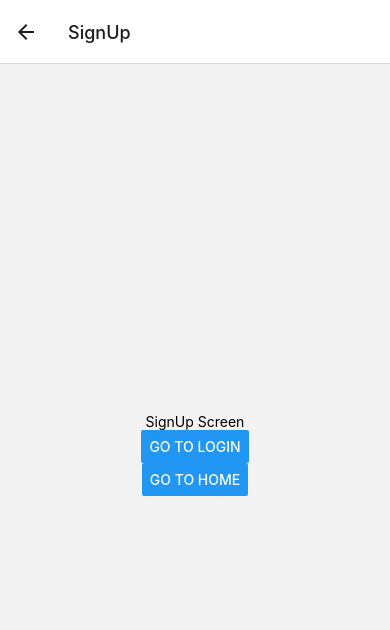
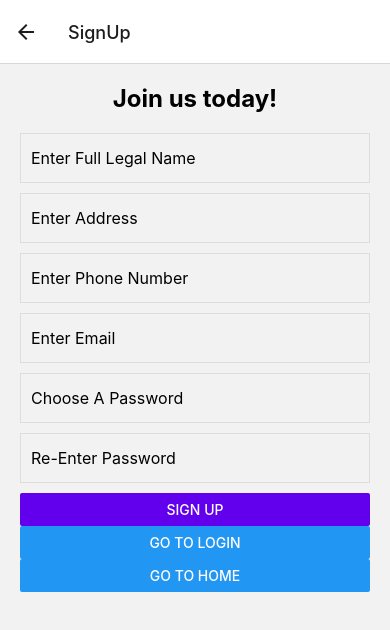
Before and after one commit to ashahi10/LegalEase, a React Native app in the folder MyNewLegalApp/: screen /SignUp in a window 390 px wide. Shown: the top 630 px of the page. Built offline with nearby package versions, Linux system fonts and the light colour scheme.

Commit message:
Set-up partial basic signup features/work on ui features and login screen

```diff
--- a/MyNewLegalApp/src/screens/SignUpScreen.js
+++ b/MyNewLegalApp/src/screens/SignUpScreen.js
@@ -1,14 +1,101 @@
-import React from 'react';
-import { View, Text, Button } from 'react-native';
+import React, { useState } from 'react';
+import { View, Text,TextInput, Button, StyleSheet, ScrollView } from 'react-native';
 
 function SignUpScreen({ navigation }) {
-  return (
-    <View style={{ flex: 1, alignItems: 'center', justifyContent: 'center' }}>
-      <Text>SignUp Screen</Text>
-      <Button title="Go to Login" onPress={() => navigation.navigate('Login')} />
-      <Button title="Go to Home" onPress={() => navigation.navigate('Home')} />
-    </View>
-  );
+    const [name, setName] = useState('');
+    const [address, setAddress] = useState('');
+    const [phone, setPhone] = useState('');
+    const [email, setEmail] = useState('');
+    const [password, setPassword] = useState('');
+    const [confirmPassword, setConfirmPassword] = useState('');
+
+    const handleSignUp = () => {
+        // Placeholder for whatever you want to do with the form data
+        console.log(name, address, phone, email, password, confirmPassword);
+        // Example: navigate back to the home screen after sign up
+        // navigation.navigate('Home');
+    };
+
+    return (
+        <ScrollView style={styles.container}>
+            <Text style={styles.title}>Join us today!</Text>
+            <TextInput
+                style={styles.input}
+                placeholder="Enter Full Legal Name"
+                value={name}
+                onChangeText={setName}
+            />
+            <TextInput
+                style={styles.input}
+                placeholder="Enter Address"
+                value={address}
+                onChangeText={setAddress}
+            />
+            <TextInput
+                style={styles.input}
+                placeholder="Enter Phone Number"
+                keyboardType="phone-pad"
+                value={phone}
+                onChangeText={setPhone}
+            />
+            <TextInput
+                style={styles.input}
+                placeholder="Enter Email"
+                keyboardType="email-address"
+                value={email}
+                onChangeText={setEmail}
+            />
+            <TextInput
+                style={styles.input}
+                placeholder="Choose A Password"
+                secureTextEntry={true}
+                value={password}
+                onChangeText={setPassword}
+            />
+            <TextInput
+                style={styles.input}
+                placeholder="Re-Enter Password"
+                secureTextEntry={true}
+                value={confirmPassword}
+                onChangeText={setConfirmPassword}
+            />
+            <Button
+                title="Sign Up"
+                onPress={handleSignUp}
+                color="#6200EE"
+            />
+            <Button
+                title="Go to Login"
+                onPress={() => navigation.navigate('Login')}
+            />
+            <Button
+                title="Go to Home"
+                onPress={() => navigation.navigate('Home')}
+            />
+        </ScrollView>
+    );
 }
 
+const styles = StyleSheet.create({
+    container: {
+        flex: 1,
+        padding: 20,
+    },
+    title: {
+        fontSize: 24,
+        fontWeight: 'bold',
+        marginBottom: 20,
+        textAlign: 'center'
+    },
+    input: {
+        height: 50,
+        marginBottom: 10,
+        borderWidth: 1,
+        borderColor: '#ddd',
+        padding: 10,
+        fontSize: 16,
+        width: '100%'
+    }
+});
+
 export default SignUpScreen;
```
